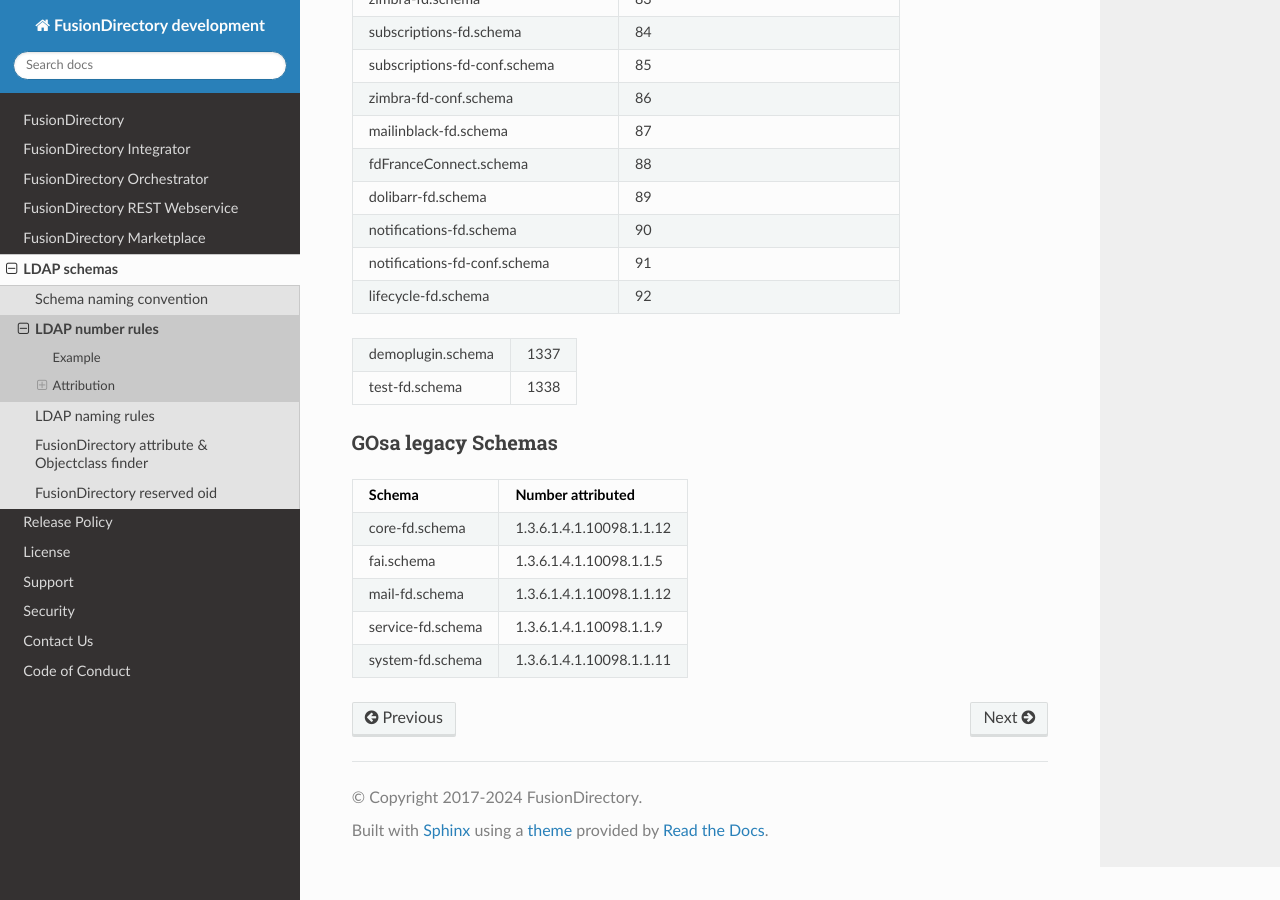
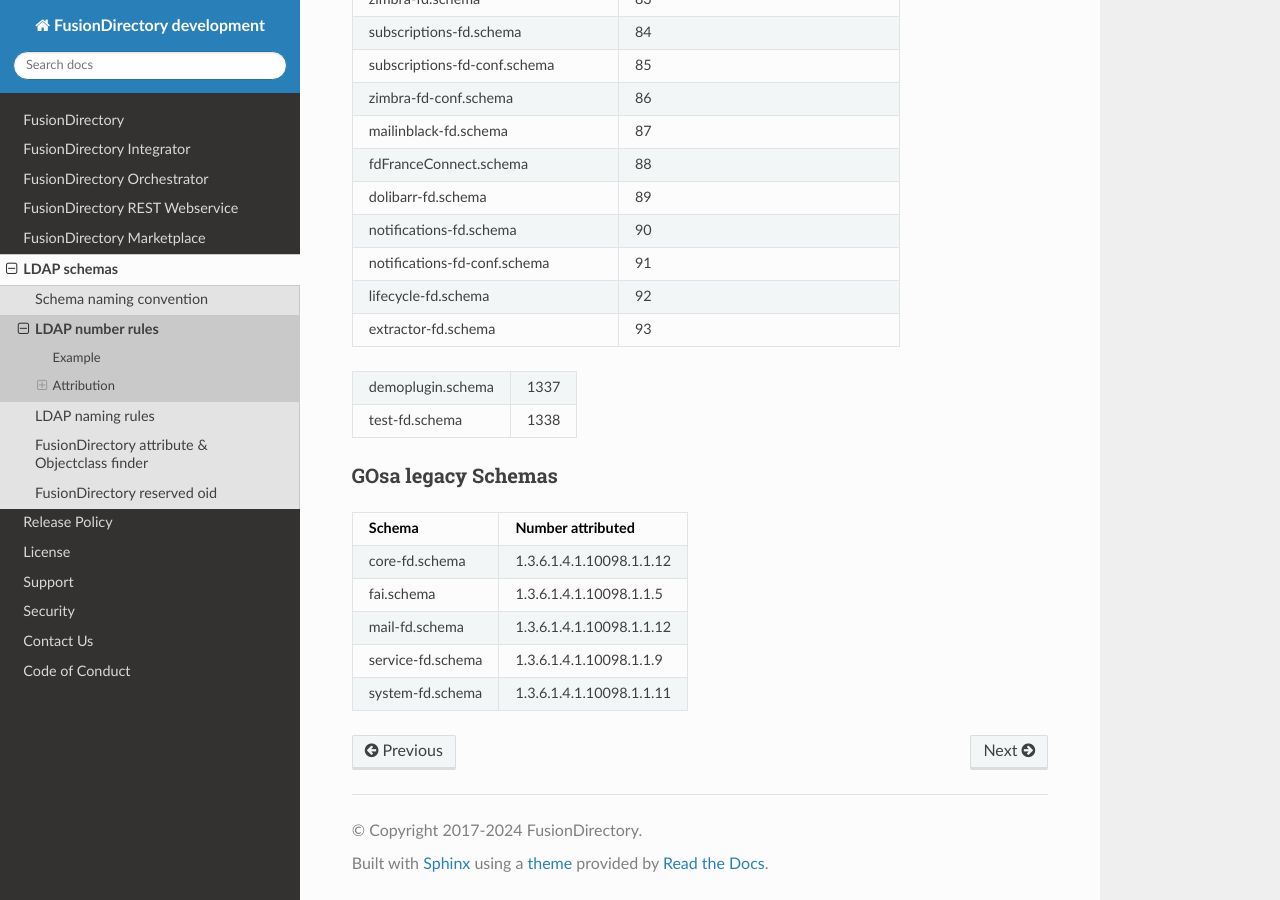
Before and after one commit to fusiondirectory/fusiondirectory-dev-manual, a Sphinx documentation site: the page built from source/ldap/numberrules.rst, in a window 1280 px wide and 900 px high, scrolled down 3619 px. Built offline with Sphinx 7.4.7 and the Read the Docs theme 3.1.0, drawn with Linux system fonts in a browser that asks for light colours.

Commit message:
:sparkles: Feat(ldap) - numbering increase
Add new oid of extractor plugin

```diff
--- a/source/ldap/numberrules.rst
+++ b/source/ldap/numberrules.rst
@@ -127,6 +127,7 @@
 notifications-fd.schema               90
 notifications-fd-conf.schema          91
 lifecycle-fd.schema                   92
+extractor-fd.schema                   93
 ===================================== =====================
 
 ===================================== =====================
```
